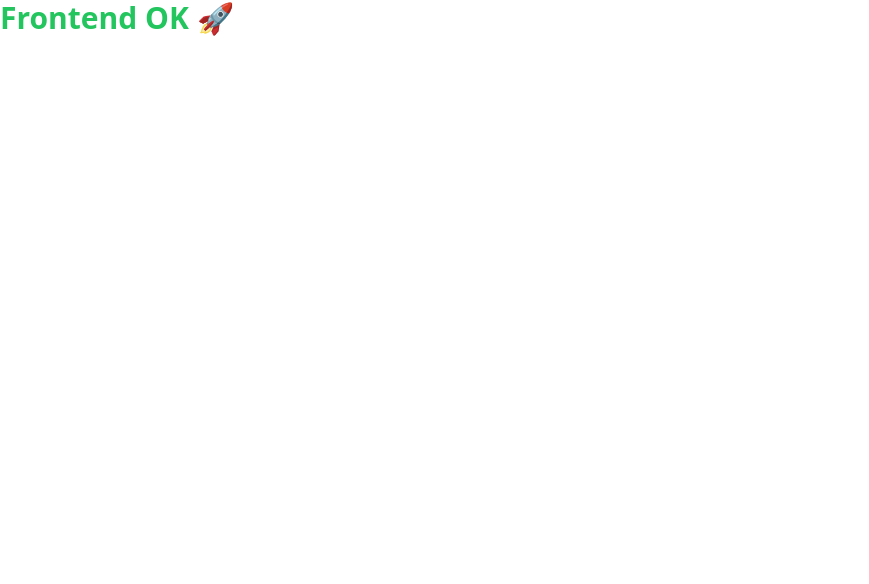
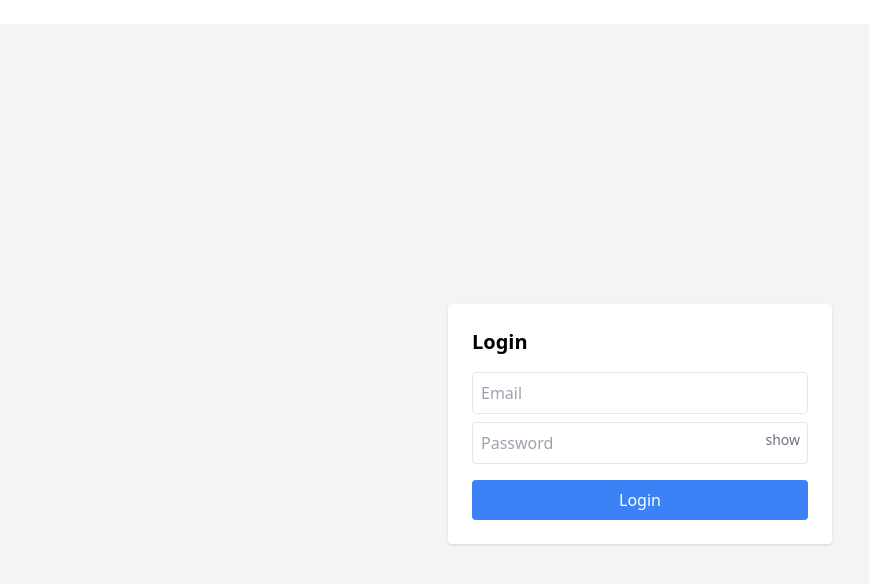
Before and after one commit to aitsu01/ticket-system, a Vue app in the folder frontend/: page / in a window 1280 px wide. Shown: the top 584 px of the page, without its empty margins (0-869 px from the left). Built offline with nearby package versions, Linux system fonts and the light colour scheme.

Commit message:
frontend:login.view added

```diff
--- a/frontend/package.json
+++ b/frontend/package.json
@@ -9,7 +9,9 @@
     "preview": "vite preview"
   },
   "dependencies": {
-    "vue": "^3.5.30"
+    "axios": "^1.14.0",
+    "vue": "^3.5.30",
+    "vue-router": "^5.0.4"
   },
   "devDependencies": {
     "@vitejs/plugin-vue": "^6.0.5",
--- a/frontend/src/App.vue
+++ b/frontend/src/App.vue
@@ -1,5 +1,3 @@
 <template>
-  <h1 class="text-3xl font-bold text-green-500">
-    Frontend OK 🚀
-  </h1>
+  <router-view />
 </template>
--- /dev/null
+++ b/frontend/src/router/index.js
@@ -0,0 +1,13 @@
+import { createRouter, createWebHistory } from "vue-router";
+import Login from "../views/Login.vue";
+import Dashboard from "../views/Dashboard.vue";
+
+const routes = [
+  { path: "/", component: Login },
+  { path: "/dashboard", component: Dashboard },
+];
+
+export default createRouter({
+  history: createWebHistory(),
+  routes,
+});
--- /dev/null
+++ b/frontend/src/services/api.js
@@ -0,0 +1,17 @@
+import axios from "axios";
+
+const api = axios.create({
+  baseURL: "http://127.0.0.1:8000/api/v1",
+});
+
+export default api;
+
+api.interceptors.request.use((config) => {
+  const token = localStorage.getItem("token");
+
+  if (token) {
+    config.headers.Authorization = `Bearer ${token}`;
+  }
+
+  return config;
+});
--- /dev/null
+++ b/frontend/src/views/Dashboard.vue
@@ -0,0 +1,25 @@
+<template>
+  <div class="p-6">
+    <h1 class="text-2xl font-bold mb-4">Dashboard</h1>
+
+    <div v-if="data">
+      <p>Total: {{ data.total }}</p>
+      <p>Open: {{ data.open }}</p>
+      <p>In Progress: {{ data.in_progress }}</p>
+      <p>Resolved: {{ data.resolved }}</p>
+      <p>Closed: {{ data.closed }}</p>
+    </div>
+  </div>
+</template>
+
+<script setup>
+import { onMounted, ref } from "vue";
+import api from "../services/api";
+
+const data = ref(null);
+
+onMounted(async () => {
+  const res = await api.get("/dashboard");
+  data.value = res.data;
+});
+</script>
--- /dev/null
+++ b/frontend/src/views/Login.vue
@@ -0,0 +1,60 @@
+<template>
+
+<input v-model="email" type="email" />
+  <div class="min-h-screen flex items-center justify-center bg-gray-100">
+    <div class="bg-white p-6 rounded shadow w-96">
+      <h2 class="text-xl font-bold mb-4">Login</h2>
+
+      <input v-model="email" placeholder="Email" class="w-full mb-2 p-2 border rounded" />
+      <div class="relative mb-4">
+  <input
+    v-model="password"
+    :type="showPassword ? 'text' : 'password'"
+    placeholder="Password"
+    class="w-full p-2 border rounded"
+  />
+
+  <button
+    type="button"
+    @click="showPassword = !showPassword"
+    class="absolute right-2 top-2 text-sm text-gray-500"
+  >
+    {{ showPassword ? 'hide' : 'show' }}
+  </button>
+</div>
+
+      <button @click="login" class="w-full bg-blue-500 text-white p-2 rounded">
+        Login
+      </button>
+    </div>
+  </div>
+</template>
+
+<script setup>
+import { ref } from "vue";
+import api from "../services/api";
+import { useRouter } from "vue-router";
+
+const router = useRouter();
+
+const email = ref("");
+const password = ref("");
+const showPassword = ref(false);
+
+const login = async () => {
+  try {
+    const res = await api.post("/login", {
+      email: email.value,
+      password: password.value,
+    });
+
+    localStorage.setItem("token", res.data.token);
+
+    router.push("/dashboard"); //  redirect corretto
+
+  } catch (error) {
+    alert("Login failed");
+    console.error(error);
+  }
+};
+</script>
```
Also changed, not shown: frontend/src/main.js (+5 -3 lines), 1 other file (tests, documents, lock files or other folders).
